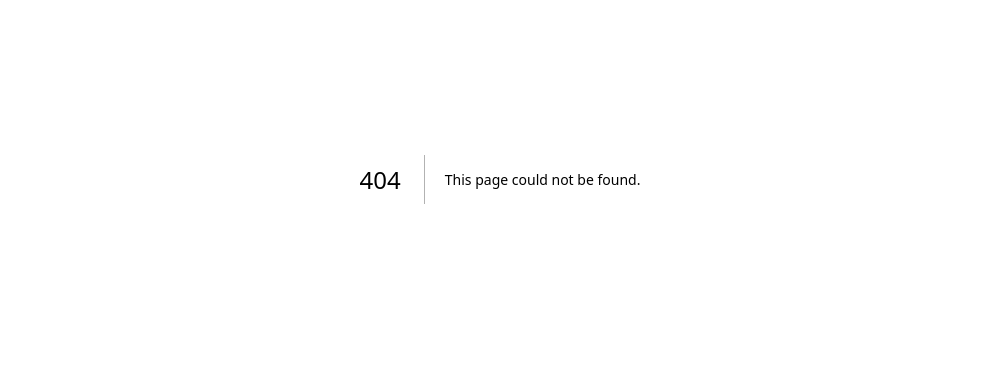
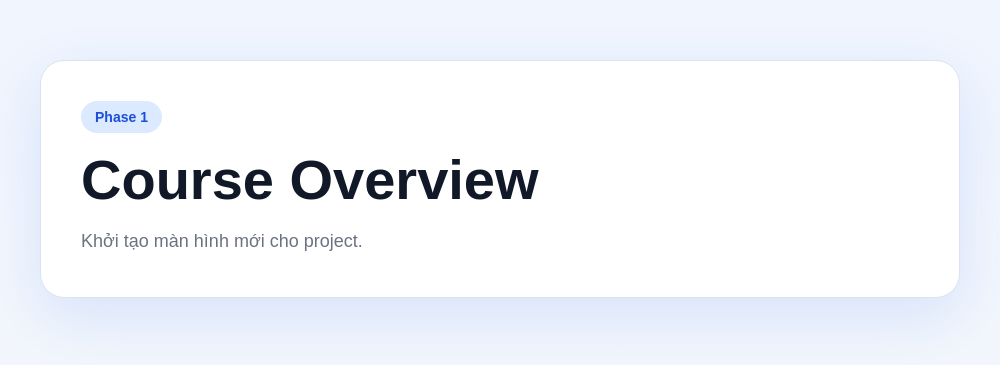
Before and after one commit to le776609/nextjs-lession-1, a Next.js app: page /course in a window 1280 px wide. Before the commit this address had no page. Shown: the part 221-586 px from the top of the page, without its empty margins (140-1140 px from the left). Built offline with nearby package versions, Linux system fonts and the light colour scheme.

Commit message:
phase 1: scaffold course screen

```diff
--- /dev/null
+++ b/app/course/page.tsx
@@ -0,0 +1,11 @@
+export default function CoursePage() {
+  return (
+    <main className="page-shell">
+      <section className="card">
+        <span className="badge">Phase 1</span>
+        <h1>Course Overview</h1>
+        <p>Khởi tạo màn hình mới cho project.</p>
+      </section>
+    </main>
+  );
+}
```
